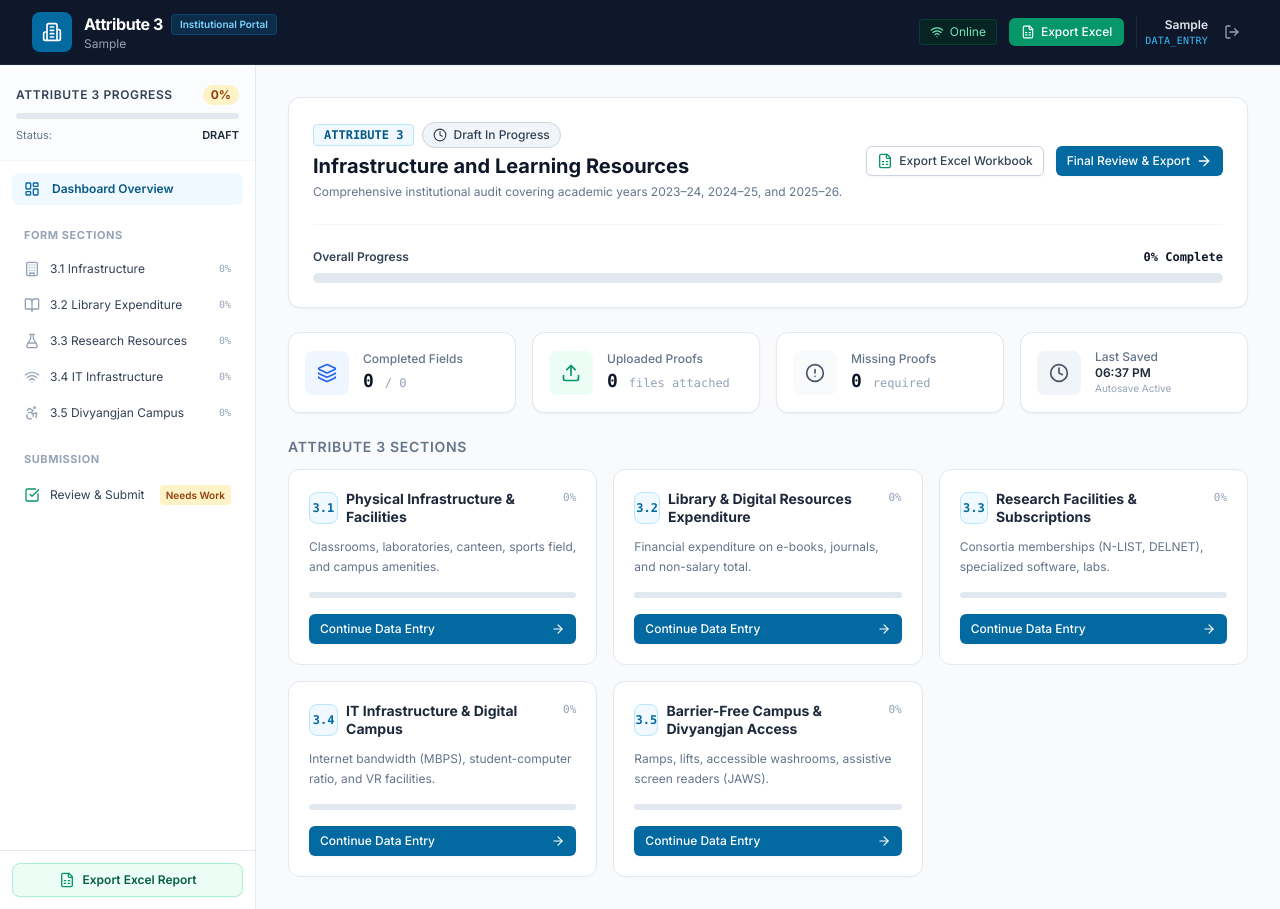
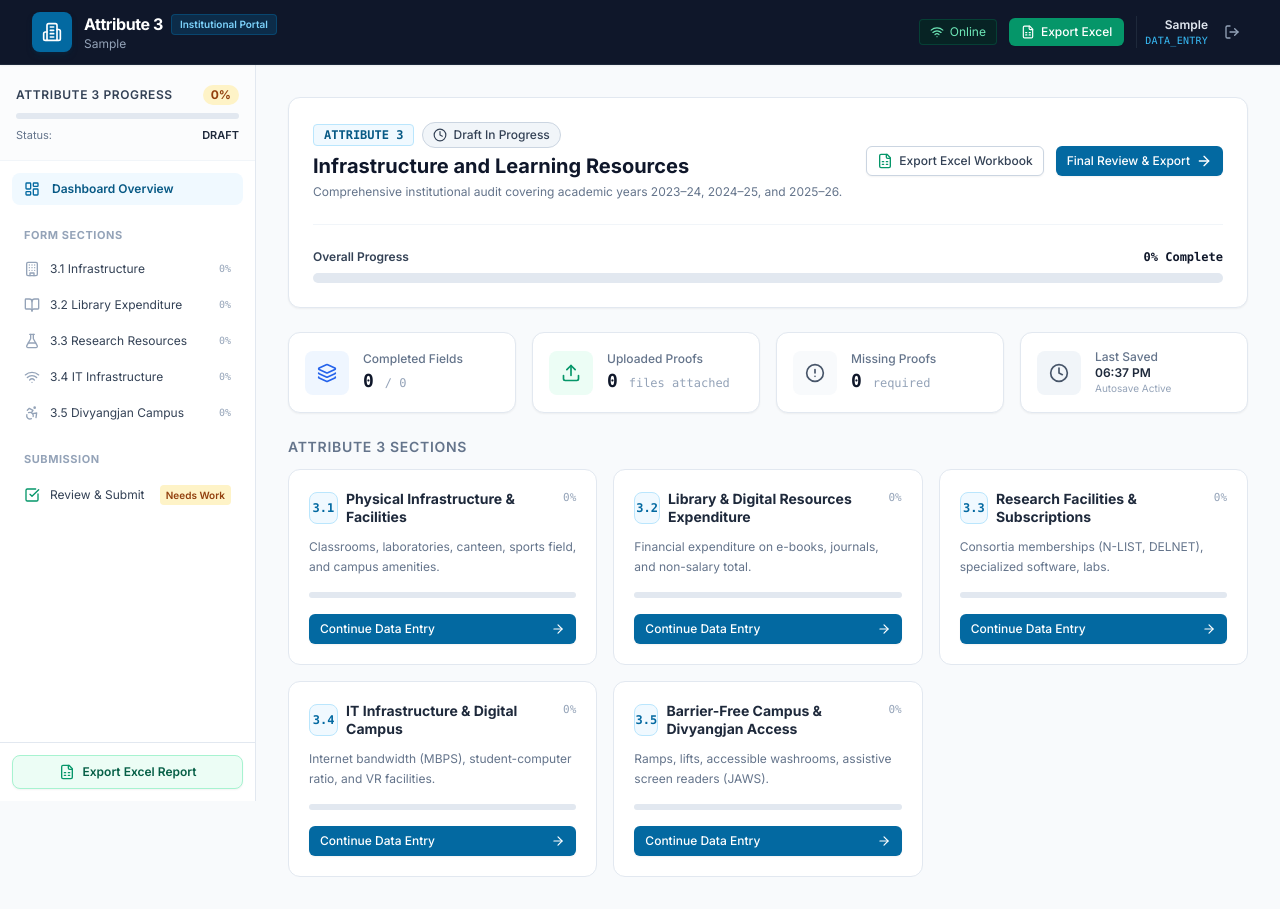
Before and after one commit to datacollection0709-netizen/DataCollector, a React (Vite) app in the folder frontend/: page / in a window 1280 px wide. Both pictures are taken after typing "Sample", "Sample" into the empty fields and a click on the button "Sign In to Portal". Built offline with nearby package versions, Linux system fonts and the light colour scheme.

Commit message:
fix: resolve navbar shrinking and sidebar overlapping issues on scroll

```diff
--- a/frontend/src/components/layout/Navbar.tsx
+++ b/frontend/src/components/layout/Navbar.tsx
@@ -42,7 +42,7 @@ export const Navbar: React.FC<NavbarProps> = ({ submissionId, onExportExcel, onT
   };
 
   return (
-    <header className="bg-slate-900 text-white border-b border-slate-800 sticky top-0 z-40 shadow-sm">
+    <header className="w-full bg-slate-900 text-white border-b border-slate-800 sticky top-0 z-50 shadow-sm">
       <div className="max-w-7xl mx-auto px-4 sm:px-6 lg:px-8">
         <div className="flex items-center justify-between h-16">
           {/* Brand & Institution */}
--- a/frontend/src/components/layout/Sidebar.tsx
+++ b/frontend/src/components/layout/Sidebar.tsx
@@ -59,7 +59,7 @@ export const Sidebar: React.FC<SidebarProps> = ({
 
   return (
     <aside
-      className={`fixed inset-y-0 left-0 z-50 w-64 bg-white border-r border-slate-200 flex flex-col flex-shrink-0 transition-transform duration-300 ease-in-out md:static md:translate-x-0 md:min-h-[calc(100vh-4rem)] ${
+      className={`fixed inset-y-0 left-0 z-50 w-64 bg-white border-r border-slate-200 flex flex-col flex-shrink-0 transition-transform duration-300 ease-in-out md:sticky md:top-16 md:z-30 md:h-[calc(100vh-4rem)] md:translate-x-0 ${
         isOpen ? 'translate-x-0' : '-translate-x-full'
       }`}
     >
```
